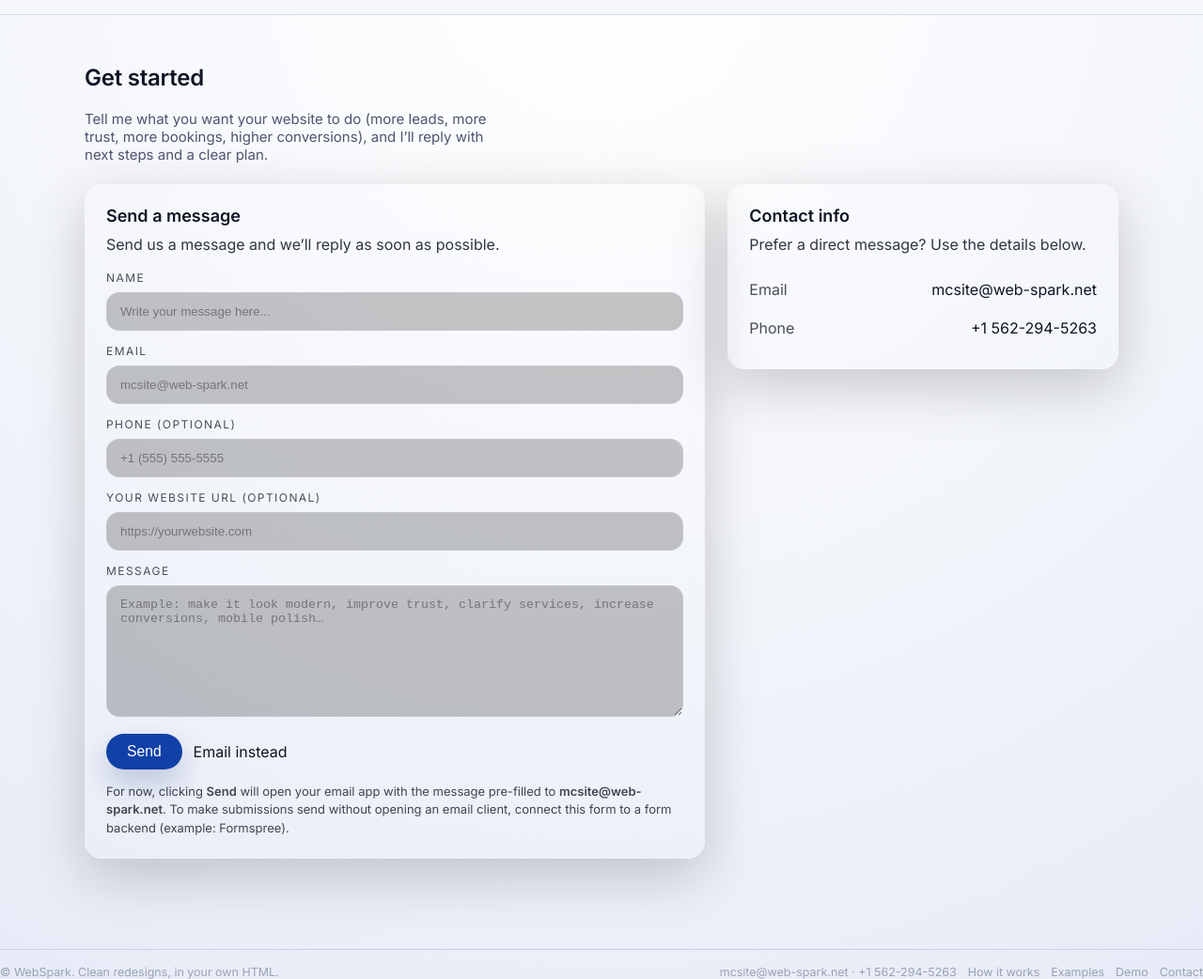
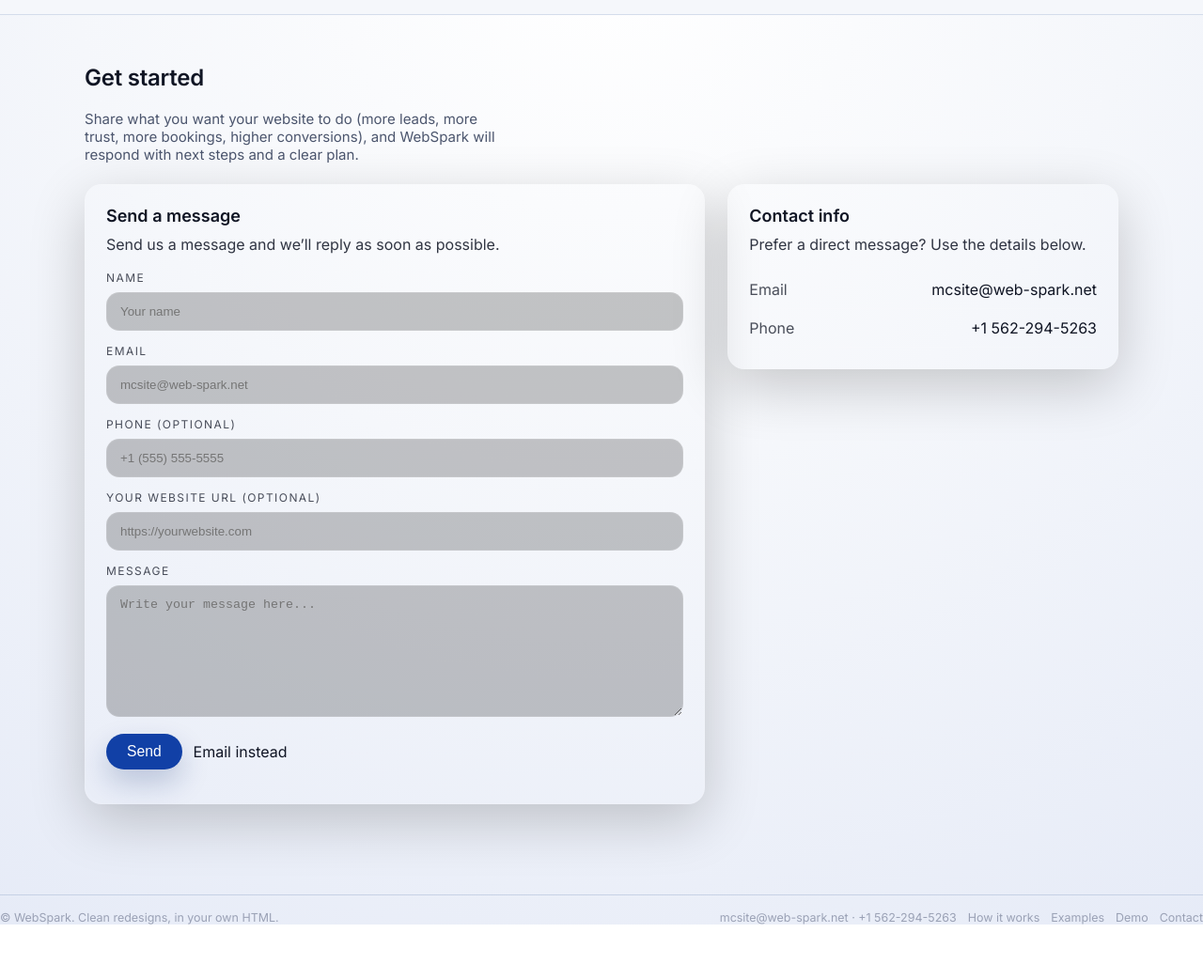
Before and after one commit to Elapy/WebSpark, a plain HTML site: page contact.html in a window 1280 px wide. Shown: the part 57-1099 px from the top of the page at 94% size. After the commit the page ends 1041 px from the top, so only its background shows below. Drawn offline with Linux system fonts and the light colour scheme.

Commit message:
Update contact.html

```diff
--- a/contact.html
+++ b/contact.html
@@ -1381,8 +1381,8 @@
       <div class="ws-section-head">
         <h1 class="ws-section-title">Get started</h1>
         <p class="ws-section-sub">
-          Tell me what you want your website to do (more leads, more trust, more bookings, higher conversions),
-          and I’ll reply with next steps and a clear plan.
+          Share what you want your website to do (more leads, more trust, more bookings, higher conversions),
+          and WebSpark will respond with next steps and a clear plan.
         </p>
       </div>
 
@@ -1394,7 +1394,7 @@
           <form class="ws-form" id="contact-form" action="#" method="post" novalidate>
             <div class="ws-form-row">
               <label class="ws-label" for="name">Name</label>
-              <input class="ws-input" id="name" name="name" type="text" autocomplete="name" required placeholder="Write your message here...">
+              <input class="ws-input" id="name" name="name" type="text" autocomplete="name" required placeholder="Your name">
             </div>
 
             <div class="ws-form-row">
@@ -1415,20 +1415,14 @@
             <div class="ws-form-row">
               <label class="ws-label" for="goals">Message</label>
               <textarea class="ws-textarea" id="goals" name="goals" rows="5" required
-                        placeholder="Example: make it look modern, improve trust, clarify services, increase conversions, mobile polish…"></textarea>
+                        placeholder="Write your message here..."></textarea>
             </div>
 
             <div class="ws-form-row ws-form-actions">
               <button class="ws-btn-primary" type="submit">Send</button>
               <a class="ws-btn-ghost" href="mailto:mcsite@web-spark.net?subject=WebSpark%20Inquiry">Email instead</a>
             </div>
-
-            <p class="ws-form-note">
-              For now, clicking <strong>Send</strong> will open your email app with the message pre-filled to
-              <strong>mcsite@web-spark.net</strong>. To make submissions send without opening an email client,
-              connect this form to a form backend (example: Formspree).
-            </p>
-          </form>
+</form>
         </div>
 
         <aside class="ws-contact-card ws-contact-card--info">
```
